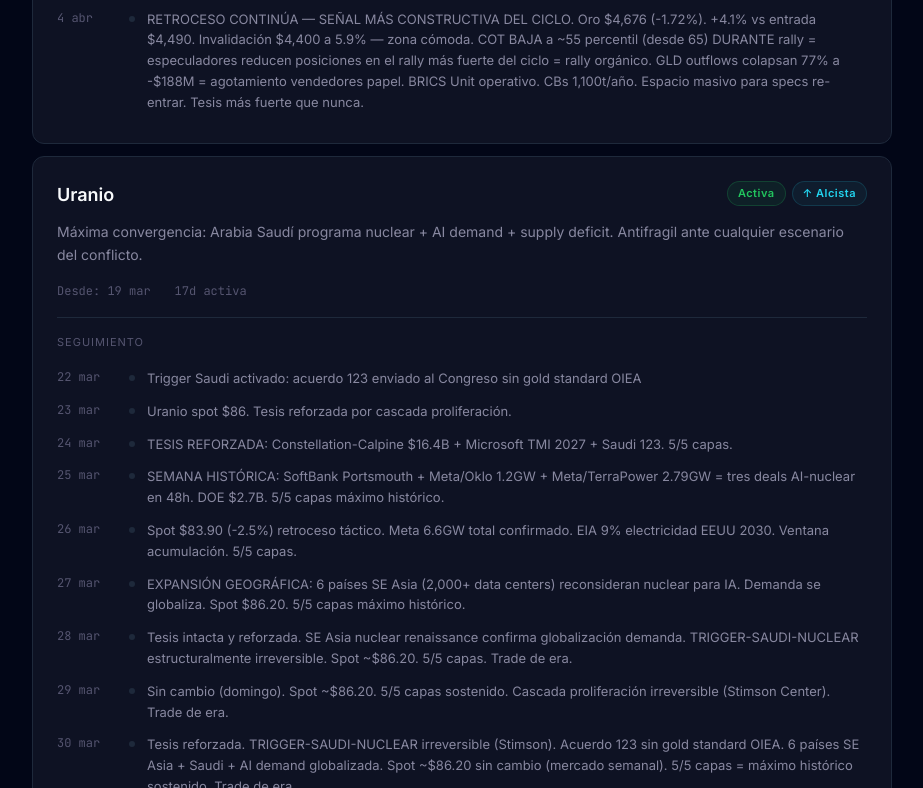
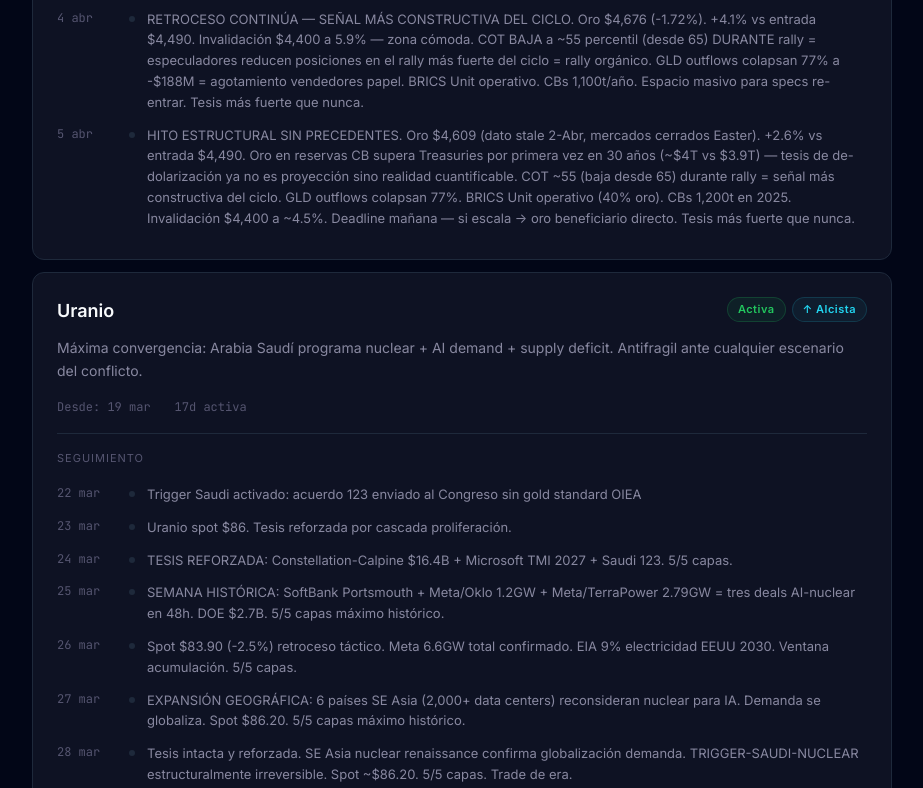
Before and after one commit to Wcoach24/geopolitical-oracle, a website: page web/index.html in a window 1280 px wide. Shown: the part 1513-2301 px from the top of the page, without its empty margins (178-1101 px from the left). Drawn offline with Linux system fonts and the light colour scheme.

Commit message:
Update track record — 2026-04-05

```diff
--- a/web/index.html
+++ b/web/index.html
@@ -217,7 +217,7 @@
 <script>
 // Data injected by generator script — this will be replaced automatically
 const DATA = {
-  "last_updated": "2026-04-04",
+  "last_updated": "2026-04-05",
   "tension": "ALTO",
   "recomendaciones_activas": [
     {
@@ -230,58 +230,20 @@ const DATA = {
       "estado": "ACTIVA",
       "precio_referencia_entrada": 4490,
       "seguimiento": [
-        {
-          "fecha": "2026-03-23",
-          "nota": "Oro en $4,364 (-2.9%). Corrección por desescalación parcial. Tesis LP intacta."
-        },
-        {
-          "fecha": "2026-03-24",
-          "nota": "Oro ~$4,325 (-3.7% vs entrada). Volatilidad extrema intradía ($4,100-$4,536, ~10% swing) por señales mixtas Irán. CBs 1,000+t/año intacto. PAXG premium 7%. Gold ETFs globales +$21B Q1. Tesis intacta — corrección saludable."
-        },
-        {
-          "fecha": "2026-03-25",
-          "nota": "CORRECCIÓN ABSORBIDA COMPLETAMENTE. Oro $4,565 (+1.7% vs entrada $4,490). BRICS 'The Unit' (40% oro) validándose. CBs >60t/mes tercer año consecutivo. GLD outflow $2.9B pero gold ETFs globales +$21B Q1 = rotación papel→físico. Tesis más sólida."
-        },
-        {
-          "fecha": "2026-03-26",
-          "nota": "PARADOJA TÉCNICA CONFIRMADA. Oro -0.97% a $4,521 pese a Iran rechazando formalmente ceasefire. Riesgo geopolítico ya priceado. +0.7% vs entrada $4,490. Señal invalidación $4,400. CBs enero 2026 solo 5t vs 27t promedio."
-        },
-        {
-          "fecha": "2026-03-27",
-          "nota": "ALERTA INVALIDACIÓN: Oro $4,463 (-1.27%). Segundo día caída. -0.6% vs entrada $4,490. Señal invalidación $4,400 a ~1.4%. GLD outflows acelerándose. Korea del Sur añade oro a reservas desde 2013. VIGILANCIA MÁXIMA."
-        },
-        {
-          "fecha": "2026-03-28",
-          "nota": "REBOTE CONSTRUCTIVO. Oro $4,493 (+0.66%). Vuelve a +0.08% vs entrada $4,490. Señal invalidación $4,400 a 2.1% (se aleja vs 1.4% ayer). GLD outflows -$6B 3 semanas PERO gold ETFs globales +$21B Q1 = segundo trimestre más fuerte jamás. Korea y Malaysia nuevos compradores. PAXG premium 3%. Necesita confirmar $4,400 lunes."
-        },
-        {
-          "fecha": "2026-03-29",
-          "nota": "Sin cambio (domingo, mercados cerrados). Oro $4,493. +0.07% vs entrada. Señal invalidación $4,400 a 2.1%. Tesis intacta. APERTURA LUNES 30-MAR CRÍTICA."
-        },
-        {
-          "fecha": "2026-03-30",
-          "nota": "ZONA CRÍTICA. Oro abre $4,473 (-0.44%). En -0.37% vs entrada $4,490. Señal invalidación $4,400 a solo 1.6%. Korea y Malaysia nuevos compradores CB. BRICS Unit avanza. COT percentil 65 = no crowded. Cierre hoy es TEST DEFINITIVO: si aguanta $4,400 → tesis reconfirmada; si pierde → invalidación formal."
-        },
-        {
-          "fecha": "2026-03-31",
-          "nota": "TEST SUPERADO (por ahora). Oro $4,473 (-0.44%). Intradía tocó $4,420 — a $20 de invalidación. PERO cerró encima. COT 65 no crowded. Korea+Malaysia nuevos compradores soberanos. PAXG premium $4,519. Invalidación $4,400 NO activada pero permanece en vigilancia máxima. En -0.37% vs entrada $4,490. Fed hike 52% es nuevo riesgo."
-        },
-        {
-          "fecha": "2026-04-01",
-          "nota": "REBOTE FUERTE Y TESIS RECONFIRMADA. Oro $4,558.65 (+1.05%), intradía hasta $4,619. Ahora +1.5% vs entrada $4,490. Señal invalidación $4,400 a 3.5% (vs 1.6% ayer). GDX amplificó 7x. CBs 60t/mes, BRICS 50%+ compras oro. 'Go get your own oil' acelera de-dolarización = alcista oro estructural. Evento binario 6-Abr en 5 días."
-        },
-        {
-          "fecha": "2026-04-02",
-          "nota": "RALLY MASIVO. Oro $4,795 (+5.2%). Mayor rally diario en semanas. +6.8% vs entrada $4,490. Señal invalidación $4,400 a 8.2% — ZONA CÓMODA por primera vez. Oro sube con paz (ayer) Y con colapso diplomático (hoy) = driver ESTRUCTURAL confirmado (de-dolarización, CBs 60t/mes, BRICS 50%+). GLD outflows -$1.08B pero rotación papel→físico masiva. COT 65 no crowded. Trade más limpio del sistema."
-        },
-        {
-          "fecha": "2026-04-03",
-          "nota": "RETROCESO NORMAL. Oro $4,633 (-3.4%). Profit-taking pre-weekend + deadline. +3.2% vs entrada $4,490. Invalidación $4,400 a 5.0% (vs 8.2% ayer) — se acerca pero sigue cómoda. BRICS 'The Unit' en piloto operativo (40% oro, 60% monedas BRICS) = primera moneda comercial alternativa desde Bretton Woods. CBs 1,100t/año. Objetivo 65-70% control producción oro mundial. GLD outflows mejoran (-$820M vs -$1.08B). COT 65 no crowded. De-dolarización ya no es retórica — es infraestructura monetaria. Tesis MÁS fuerte que nunca."
-        },
-        {
-          "fecha": "2026-04-04",
-          "nota": "RETROCESO CONTINÚA — SEÑAL MÁS CONSTRUCTIVA DEL CICLO. Oro $4,676 (-1.72%). +4.1% vs entrada $4,490. Invalidación $4,400 a 5.9% — zona cómoda. COT BAJA a ~55 percentil (desde 65) DURANTE rally = especuladores reducen posiciones en el rally más fuerte del ciclo = rally orgánico. GLD outflows colapsan 77% a -$188M = agotamiento vendedores papel. BRICS Unit operativo. CBs 1,100t/año. Espacio masivo para specs re-entrar. Tesis más fuerte que nunca."
-        }
+        {"fecha": "2026-03-23", "nota": "Oro en $4,364 (-2.9%). Corrección por desescalación parcial. Tesis LP intacta."},
+        {"fecha": "2026-03-24", "nota": "Oro ~$4,325 (-3.7% vs entrada). Volatilidad extrema intradía ($4,100-$4,536, ~10% swing) por señales mixtas Irán. CBs 1,000+t/año intacto. PAXG premium 7%. Gold ETFs globales +$21B Q1. Tesis intacta — corrección saludable."},
+        {"fecha": "2026-03-25", "nota": "CORRECCIÓN ABSORBIDA COMPLETAMENTE. Oro $4,565 (+1.7% vs entrada $4,490). BRICS 'The Unit' (40% oro) validándose. CBs >60t/mes tercer año consecutivo. GLD outflow $2.9B pero gold ETFs globales +$21B Q1 = rotación papel→físico. Tesis más sólida."},
+        {"fecha": "2026-03-26", "nota": "PARADOJA TÉCNICA CONFIRMADA. Oro -0.97% a $4,521 pese a Iran rechazando formalmente ceasefire. Riesgo geopolítico ya priceado. +0.7% vs entrada $4,490. Señal invalidación $4,400. CBs enero 2026 solo 5t vs 27t promedio."},
+        {"fecha": "2026-03-27", "nota": "ALERTA INVALIDACIÓN: Oro $4,463 (-1.27%). Segundo día caída. -0.6% vs entrada $4,490. Señal invalidación $4,400 a ~1.4%. GLD outflows acelerándose. Korea del Sur añade oro a reservas desde 2013. VIGILANCIA MÁXIMA."},
+        {"fecha": "2026-03-28", "nota": "REBOTE CONSTRUCTIVO. Oro $4,493 (+0.66%). Vuelve a +0.08% vs entrada $4,490. Señal invalidación $4,400 a 2.1% (se aleja vs 1.4% ayer). GLD outflows -$6B 3 semanas PERO gold ETFs globales +$21B Q1 = segundo trimestre más fuerte jamás. Korea y Malaysia nuevos compradores. PAXG premium 3%. Necesita confirmar $4,400 lunes."},
+        {"fecha": "2026-03-29", "nota": "Sin cambio (domingo, mercados cerrados). Oro $4,493. +0.07% vs entrada. Señal invalidación $4,400 a 2.1%. Tesis intacta. APERTURA LUNES 30-MAR CRÍTICA."},
+        {"fecha": "2026-03-30", "nota": "ZONA CRÍTICA. Oro abre $4,473 (-0.44%). En -0.37% vs entrada $4,490. Señal invalidación $4,400 a solo 1.6%. Korea y Malaysia nuevos compradores CB. BRICS Unit avanza. COT percentil 65 = no crowded. Cierre hoy es TEST DEFINITIVO: si aguanta $4,400 → tesis reconfirmada; si pierde → invalidación formal."},
+        {"fecha": "2026-03-31", "nota": "TEST SUPERADO (por ahora). Oro $4,473 (-0.44%). Intradía tocó $4,420 — a $20 de invalidación. PERO cerró encima. COT 65 no crowded. Korea+Malaysia nuevos compradores soberanos. PAXG premium $4,519. Invalidación $4,400 NO activada pero permanece en vigilancia máxima. En -0.37% vs entrada $4,490. Fed hike 52% es nuevo riesgo."},
+        {"fecha": "2026-04-01", "nota": "REBOTE FUERTE Y TESIS RECONFIRMADA. Oro $4,558.65 (+1.05%), intradía hasta $4,619. Ahora +1.5% vs entrada $4,490. Señal invalidación $4,400 a 3.5% (vs 1.6% ayer). GDX amplificó 7x. CBs 60t/mes, BRICS 50%+ compras oro. 'Go get your own oil' acelera de-dolarización = alcista oro estructural. Evento binario 6-Abr en 5 días."},
+        {"fecha": "2026-04-02", "nota": "RALLY MASIVO. Oro $4,795 (+5.2%). Mayor rally diario en semanas. +6.8% vs entrada $4,490. Señal invalidación $4,400 a 8.2% — ZONA CÓMODA por primera vez. Oro sube con paz (ayer) Y con colapso diplomático (hoy) = driver ESTRUCTURAL confirmado (de-dolarización, CBs 60t/mes, BRICS 50%+). GLD outflows -$1.08B pero rotación papel→físico masiva. COT 65 no crowded. Trade más limpio del sistema."},
+        {"fecha": "2026-04-03", "nota": "RETROCESO NORMAL. Oro $4,633 (-3.4%). Profit-taking pre-weekend + deadline. +3.2% vs entrada $4,490. Invalidación $4,400 a 5.0% (vs 8.2% ayer) — se acerca pero sigue cómoda. BRICS 'The Unit' en piloto operativo (40% oro, 60% monedas BRICS) = primera moneda comercial alternativa desde Bretton Woods. CBs 1,100t/año. Objetivo 65-70% control producción oro mundial. GLD outflows mejoran (-$820M vs -$1.08B). COT 65 no crowded. De-dolarización ya no es retórica — es infraestructura monetaria. Tesis MÁS fuerte que nunca."},
+        {"fecha": "2026-04-04", "nota": "RETROCESO CONTINÚA — SEÑAL MÁS CONSTRUCTIVA DEL CICLO. Oro $4,676 (-1.72%). +4.1% vs entrada $4,490. Invalidación $4,400 a 5.9% — zona cómoda. COT BAJA a ~55 percentil (desde 65) DURANTE rally = especuladores reducen posiciones en el rally más fuerte del ciclo = rally orgánico. GLD outflows colapsan 77% a -$188M = agotamiento vendedores papel. BRICS Unit operativo. CBs 1,100t/año. Espacio masivo para specs re-entrar. Tesis más fuerte que nunca."},
+        {"fecha": "2026-04-05", "nota": "HITO ESTRUCTURAL SIN PRECEDENTES. Oro $4,609 (dato stale 2-Abr, mercados cerrados Easter). +2.6% vs entrada $4,490. Oro en reservas CB supera Treasuries por primera vez en 30 años (~$4T vs $3.9T) — tesis de de-dolarización ya no es proyección sino realidad cuantificable. COT ~55 (baja desde 65) durante rally = señal más constructiva del ciclo. GLD outflows colapsan 77%. BRICS Unit operativo (40% oro). CBs 1,200t en 2025. Invalidación $4,400 a ~4.5%. Deadline mañana — si escala → oro beneficiario directo. Tesis más fuerte que nunca."}
       ]
     },
     {
@@ -307,7 +269,8 @@ const DATA = {
         {"fecha": "2026-04-01", "nota": "REFORZADA MÁXIMAMENTE. China coopera con Saudi en exploración uranio — nueva capa demanda geopolítica sin precedentes. Acuerdo 123 avanza en Congreso (S.4243). Spot ~$86.20 (datos inconsistentes $63-$92). Cascada proliferación irreversible (Stimson). 5/5 capas. Trade de era."},
         {"fecha": "2026-04-02", "nota": "Spot flat $83.90. Contracting standoff persiste. TRIGGER-SAUDI-NUCLEAR confirmado: Acuerdo 123 + China coopera en exploración (90,000t reservas). Meta 6.6GW + TMI 2027 acelerado + reactores navales reciclados para data centers. Cascada proliferación irreversible (Stimson). 5/5 capas. Trade de era."},
         {"fecha": "2026-04-03", "nota": "Spot $84 (+0.12%). Stimson Center confirma camino nuclear saudí INDEPENDIENTE del resultado de guerra. China coopera en exploración uranio (90,000t reservas). Acuerdo 123 sin gold standard IAEA. AI demand: Meta 6.6GW + Microsoft 2GW. Cascada proliferación irreversible: Irán→Saudi→Turquía→Egipto. Data centers consumen más que 30 países. 5/5 capas. Trade de era."},
-        {"fecha": "2026-04-04", "nota": "Spot $84 flat (mercado semanal). Stimson confirma camino nuclear saudí independiente. China coopera exploración (90,000t reservas). AI demand: Meta 6.6GW + Microsoft TMI 2027 acelerado + reactores navales para data centers. Data centers consumen más que 30 países. Cascada proliferación Irán→Saudi→Turquía→Egipto irreversible. 5/5 capas. Trade de era."}
+        {"fecha": "2026-04-04", "nota": "Spot $84 flat (mercado semanal). Stimson confirma camino nuclear saudí independiente. China coopera exploración (90,000t reservas). AI demand: Meta 6.6GW + Microsoft TMI 2027 acelerado + reactores navales para data centers. Data centers consumen más que 30 países. Cascada proliferación Irán→Saudi→Turquía→Egipto irreversible. 5/5 capas. Trade de era."},
+        {"fecha": "2026-04-05", "nota": "Spot $84 flat (mercado semanal). Acuerdo 123 Saudi: Congreso 90 días para revisión, enriquecimiento doméstico en mesa. Stimson confirma camino nuclear saudí INDEPENDIENTE del resultado de guerra. China coopera exploración (90,000t reservas). AI demand: Meta 6.6GW + Microsoft TMI 2027. Cascada proliferación Irán→Saudi→Turquía→Egipto irreversible. 5/5 capas. Trade de era."}
       ]
     },
     {
@@ -333,7 +296,8 @@ const DATA = {
         {"fecha": "2026-04-01", "nota": "REFORZADA POR 'GO GET YOUR OWN OIL'. EEUU abandona rol garante marítimo → Europa DEBE acelerar autonomía militar. Houthis + Op. Rough Rider tercer frente amenaza Bab al-Mandeb. EDIP €1.5B + SAFE €17B + ReArm €860B. DFNS NAV stale 7 días. 5/5 capas. Trade de era."},
         {"fecha": "2026-04-02", "nota": "DOBLE CHOKEPOINT ACTIVO. Houthis amenazan formalmente Bab al-Mandeb = Europa pierde AMBAS rutas (Suez + Golfo). Op. Rough Rider 7 provincias Yemen. EDIP €1.5B + SAFE €17B + ReArm €860B. Ucrania impasse 2 años más. DFNS NAV stale 8 días ($69.98). 5/5 capas. Trade de era. Gana con guerra Y con paz."},
         {"fecha": "2026-04-03", "nota": "DFNS NAV $68.80 (stale 2 días, mercados cerrados Good Friday). DOBLE CHOKEPOINT máxima urgencia: Houthis amenazan Bab al-Mandeb = Europa pierde AMBAS rutas marítimas. Ucrania impasse '2 años más' (Bloomberg). EDIP €1.5B + SAFE €17B + ReArm €860B. Whipsaw diplomático Irán refuerza tesis: Europa no puede depender de EEUU. 5/5 capas. Trade de era."},
-        {"fecha": "2026-04-04", "nota": "DFNS NAV $68.80 (stale, mercados cerrados Easter). SAFE €150B ADOPTADO — nuevo catalizador para misiles, drones y ciber. EU €860B roadmap con 55% compras europeas. F-15E derribado refuerza tesis: EEUU vulnerable → Europa necesita más autonomía. Doble chokepoint + Ucrania impasse '2+ años'. M&A defensa +35%. 5/5 capas. Trade de era. Gana con guerra Y con paz."}
+        {"fecha": "2026-04-04", "nota": "DFNS NAV $68.80 (stale, mercados cerrados Easter). SAFE €150B ADOPTADO — nuevo catalizador para misiles, drones y ciber. EU €860B roadmap con 55% compras europeas. F-15E derribado refuerza tesis: EEUU vulnerable → Europa necesita más autonomía. Doble chokepoint + Ucrania impasse '2+ años'. M&A defensa +35%. 5/5 capas. Trade de era. Gana con guerra Y con paz."},
+        {"fecha": "2026-04-05", "nota": "DFNS NAV $68.80 (stale, Easter). SAFE €150B ADOPTADO — catalizador nuevo para misiles, drones, ciber. EU €860B roadmap: 55% compras europeas 2030, joint procurement 40% 2027. M&A defensa +35%. Doble chokepoint (Hormuz + Bab al-Mandeb) = argumento existencial para autonomía. Europa prepara task force naval. F-15E derribado refuerza: EEUU vulnerable → Europa necesita más. 5/5 capas. Trade de era. Gana con guerra Y con paz."}
       ]
     },
     {
@@ -358,7 +322,8 @@ const DATA = {
         {"fecha": "2026-04-01", "nota": "BTC $67,850 (+0.15%). F&G 9 EXTREME FEAR single digits (comparable COVID/SVB). Whale accumulation 270K BTC récord. Exchange reserves mínimo 7 años. Funding percentil 6. Evento binario 6-Abr determina dirección. Trigger DCA $59,860 a 11.8%. Neutral."},
         {"fecha": "2026-04-02", "nota": "BTC $68,463 (+0.90%). Leve recuperación. F&G 15 extreme fear. Whale accumulation 270K BTC récord + exchange reserves mínimo 7 años + funding percentil 6 = short squeeze setup extremo. Trigger DCA $59,860 a 12.5%. Evento binario 6-Abr en 4 días. Neutral."},
         {"fecha": "2026-04-03", "nota": "BTC $66,630 (-2.68%). F&G 16 extreme fear. AAII bearish >50% por primera vez este ciclo (51.4%) — señal contrarian LP histórica. Whale accumulation 270K BTC récord + exchange reserves mínimo 7 años + funding percentil 6. Trigger DCA $59,860 a 10.2% — SE ACERCA (vs 12.5% ayer). Si deadline 6-Abr falla → risk-off → trigger podría activarse. Mercados crypto abiertos 24/7. Neutral."},
-        {"fecha": "2026-04-04", "nota": "BTC $66,503 (-0.19%). Easter weekend = baja liquidez + crypto único mercado abierto 24/7. Trigger DCA $59,860 a ~10%. Whale accumulation 270K BTC récord + exchange reserves mínimo 7 años + funding percentil 6 = short squeeze setup extremo. Si deadline falla → risk-off amplificado en crypto. Si no escala → squeeze posible. Neutral."}
+        {"fecha": "2026-04-04", "nota": "BTC $66,503 (-0.19%). Easter weekend = baja liquidez + crypto único mercado abierto 24/7. Trigger DCA $59,860 a ~10%. Whale accumulation 270K BTC récord + exchange reserves mínimo 7 años + funding percentil 6 = short squeeze setup extremo. Si deadline falla → risk-off amplificado en crypto. Si no escala → squeeze posible. Neutral."},
+        {"fecha": "2026-04-05", "nota": "BTC $67,141 (+0.96%). Único mercado abierto Easter weekend. Trigger DCA $59,860 a 10.8% — se aleja ligeramente. Whale accumulation 270K BTC récord + exchange reserves 2.21M mínimo 7 años + funding percentil 6 = short squeeze setup extremo. Stablecoins $315B dry powder. Deadline mañana con crypto como único mercado vivo = movimiento amplificado. Neutral."}
       ]
     },
     {
@@ -381,7 +346,8 @@ const DATA = {
         {"fecha": "2026-04-01", "nota": "RALLY EXPLOSIVO. GDX $91.36 (+7.47%). Amplificación 7x vs oro (+1.05%). Pasa de -1.1% a +6.3% vs entrada $85.97. Leverage funciona exactamente como pronosticado. Oro a $4,558 — invalidación $4,400 a 3.5%. TESIS RECONFIRMADA Y EN PROFIT."},
         {"fecha": "2026-04-02", "nota": "SEGUNDO DÍA RALLY. GDX $95.53 (+4.56%). Acumulado +11.1% vs entrada $85.97. Leverage normaliza: 0.9x hoy (vs 7x ayer) — saludable. Oro invalidación $4,400 a 8.2% = presión aliviada significativamente. Si oro hacia ATH $5,597 → GDX amplifica 2-4x adicional."},
         {"fecha": "2026-04-03", "nota": "GDX $95.78 (+0.26%). Tercer día positivo. +11.4% vs entrada $85.97. RESILIENCIA CONSTRUCTIVA: oro retrocede -3.4% pero GDX apenas cede (~flat). Mineras retienen rally — smart money no vende. Señal invalidación oro $4,400 a 5.0%. Si oro rebota post-deadline → GDX amplifica."},
-        {"fecha": "2026-04-04", "nota": "GDX $94.59 (-1.48%). Retroceso tras 3 días de rally. +10.0% vs entrada $85.97. Amplificación contenida: oro -1.72% y GDX ~0.9x = smart money retiene posiciones. Gold COT ~55 = no crowded. Si oro rebota post-deadline → GDX amplifica 2-4x al alza."}
+        {"fecha": "2026-04-04", "nota": "GDX $94.59 (-1.48%). Retroceso tras 3 días de rally. +10.0% vs entrada $85.97. Amplificación contenida: oro -1.72% y GDX ~0.9x = smart money retiene posiciones. Gold COT ~55 = no crowded. Si oro rebota post-deadline → GDX amplifica 2-4x al alza."},
+        {"fecha": "2026-04-05", "nota": "GDX $94.30 (-0.31%). +9.7% vs entrada $85.97. Smart money retiene: retroceso mínimo pese a oro cediendo. Gold COT ~55 = no crowded. Hito oro-supera-treasuries en CBs refuerza tesis LP de mineras como proxy de de-dolarización. Invalidación oro $4,400. Si oro rebota post-deadline → GDX amplifica 2-4x."}
       ]
     }
   ],
@@ -421,7 +387,7 @@ const DATA = {
       "condicion": "Caída >15% desde niveles actuales O confirmación de tropas terrestres / operación en territorio iraní",
       "accion_si_activa": "Recomendar DCA escalonado en BTC",
       "estado": "ESPERANDO",
-      "ultima_nota": "2026-04-04: BTC $66,503. Trigger $59,860 a ~10%. Easter weekend — crypto abierto 24/7. Si headline negativa de deadline → risk-off en crypto sin colchón de mercados tradicionales. Trigger podría activarse este fin de semana."
+      "ultima_nota": "2026-04-05: BTC $67,141 (+0.96%). Trigger $59,860 a 10.8% — se aleja ligeramente. Easter weekend + deadline mañana = crypto único mercado vivo. Si headline negativa post-deadline → risk-off amplificado → trigger podría activarse."
     },
     {
       "id": "WATCH-PLATA",
@@ -429,7 +395,7 @@ const DATA = {
       "condicion": "SLV toca $58.58 (sweep equal lows) O supera $70 con volumen sostenido",
       "accion_si_activa": "Recomendar exposición a plata — catch-up vs oro con COT mínimo 13 años",
       "estado": "ESPERANDO",
-      "ultima_nota": "2026-04-04: ALERTA: SLV $65.79 (-3.45%). Retroceso FUERTE. Trigger sweep $58.58 a 10.9% — SE ACERCA. Condición alternativa $70 breakout SE ALEJA. COT 8 mínimo 13 años. Discrepancia precios — verificar lunes."
+      "ultima_nota": "2026-04-05: SLV $65.79 (-3.45%). Trigger sweep $58.58 a 10.9% — SE ACERCA (vs 14.0% hace 3 días). Condición alternativa $70 breakout se aleja. COT percentil 8 mínimo 13 años. Verificar apertura martes."
     },
     {
       "id": "WATCH-FED-CUT",
@@ -437,7 +403,7 @@ const DATA = {
       "condicion": "Fed anuncia recorte de tipos o forward guidance claramente dovish",
       "accion_si_activa": "Reforzar recomendación alcista en oro",
       "estado": "ESPERANDO",
-      "ultima_nota": "2026-04-04: Alejándose decisivamente. Fed 3.50-3.75%. PCE 2.7%. 52% hike. Trigger LP — improbable 2026."
+      "ultima_nota": "2026-04-05: Sin cambio. Fed 3.50-3.75%. PCE 2.8%, core 3.1%. 52% hike. Powell admite job creation zero. Trigger LP — improbable 2026."
     },
     {
       "id": "WATCH-VIX-30",
@@ -445,7 +411,7 @@ const DATA = {
       "condicion": "VIX supera 30 de forma sostenida (3+ sesiones)",
       "accion_si_activa": "Evaluar señal contrarian de compra en equities — históricamente 90% acierto a 12 meses",
       "estado": "ESPERANDO",
-      "ultima_nota": "2026-04-04: VIX 23.87. Cuenta 0/3. Si escalada post-deadline lunes → probablemente supera 30 → nueva sesión 1/3."
+      "ultima_nota": "2026-04-05: VIX 23.87 (dato 3-Abr). Cuenta 0/3. Si escalada post-deadline → probablemente supera 30 → nueva sesión 1/3."
     },
     {
       "id": "WATCH-TREASURIES-BEAR",
@@ -453,7 +419,7 @@ const DATA = {
       "condicion": "Post deadline 6-Abr: si no hay deal Y Fed mantiene hawkish bias → confirma stagflation → treasuries cortos con 3+ capas",
       "accion_si_activa": "Recomendar posición bajista en treasuries largo plazo — stagflation confirmada",
       "estado": "ESPERANDO",
-      "ultima_nota": "2026-04-04: 10Y 4.31%. PCE 2.7%. 52% hike. 3 capas sólidas. A 48h de deadline. Si no deal + Fed hawkish → activar."
+      "ultima_nota": "2026-04-05: 10Y 4.31%. PCE 2.8%, core 3.1%. 52% hike. Hito: oro supera treasuries en CBs = menor demanda marginal extranjera. 3 capas sólidas. A <24h de deadline. Si no deal mañana + Fed hawkish → activar."
     },
     {
       "id": "WATCH-SHIPPING",
@@ -461,7 +427,7 @@ const DATA = {
       "condicion": "Post deadline 6-Abr sin deal + fletes elevados sostenidos + instrumento accesible identificado",
       "accion_si_activa": "Recomendar exposición a sector shipping — doble chokepoint amenazado",
       "estado": "ESPERANDO",
-      "ultima_nota": "2026-04-04: Doble chokepoint máximo. Physical Brent $141. 2,000+ barcos varados. Necesita: post-deadline sin deal + instrumento accesible. Candidatos: BOAT ETF, SFL Corp, ZIM."
+      "ultima_nota": "2026-04-05: Doble chokepoint máximo. Physical Brent $141. 20,000+ marineros varados. Necesita: post-deadline sin deal + instrumento accesible. Candidatos: BOAT ETF, SFL Corp, ZIM. Pendiente resolución mañana."
     },
     {
       "id": "WATCH-EQUITIES-CONTRARIAN",
@@ -469,7 +435,7 @@ const DATA = {
       "condicion": "AAII bearish >50% sostenido 2+ semanas post-resolución deadline 6-Abr + VIX <25",
       "accion_si_activa": "Evaluar recomendación contrarian alcista en equities — señal histórica >80% acierto a 6-12 meses",
       "estado": "ESPERANDO",
-      "ultima_nota": "2026-04-04: AAII bearish 51.4%. Semana 1 de 2 requeridas. VIX 23.87 <25. Si persiste post-deadline → señal contrarian LP histórica."
+      "ultima_nota": "2026-04-05: AAII bearish 51.4%. Semana 1 de 2 requeridas. VIX 23.87 <25. Si persiste post-deadline → señal contrarian LP histórica >80% acierto a 6-12 meses."
     }
   ]
 };
```
